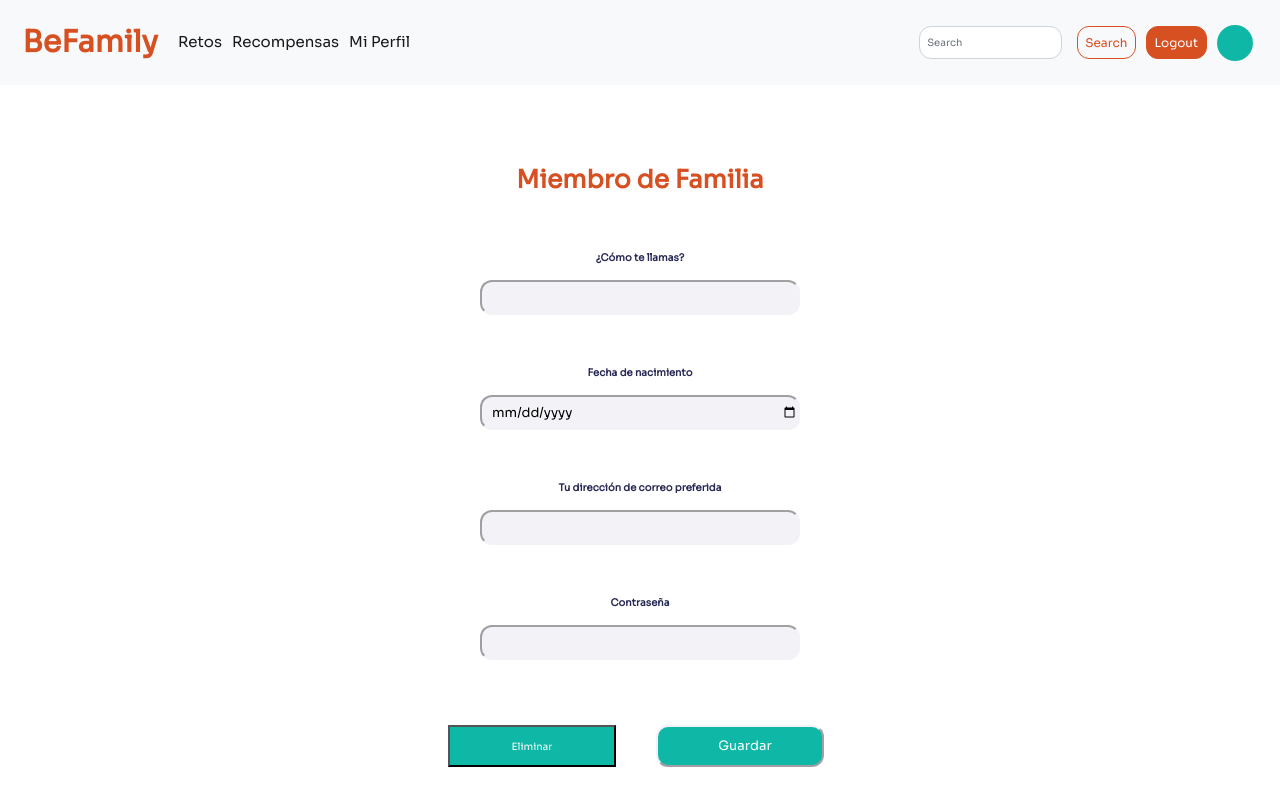
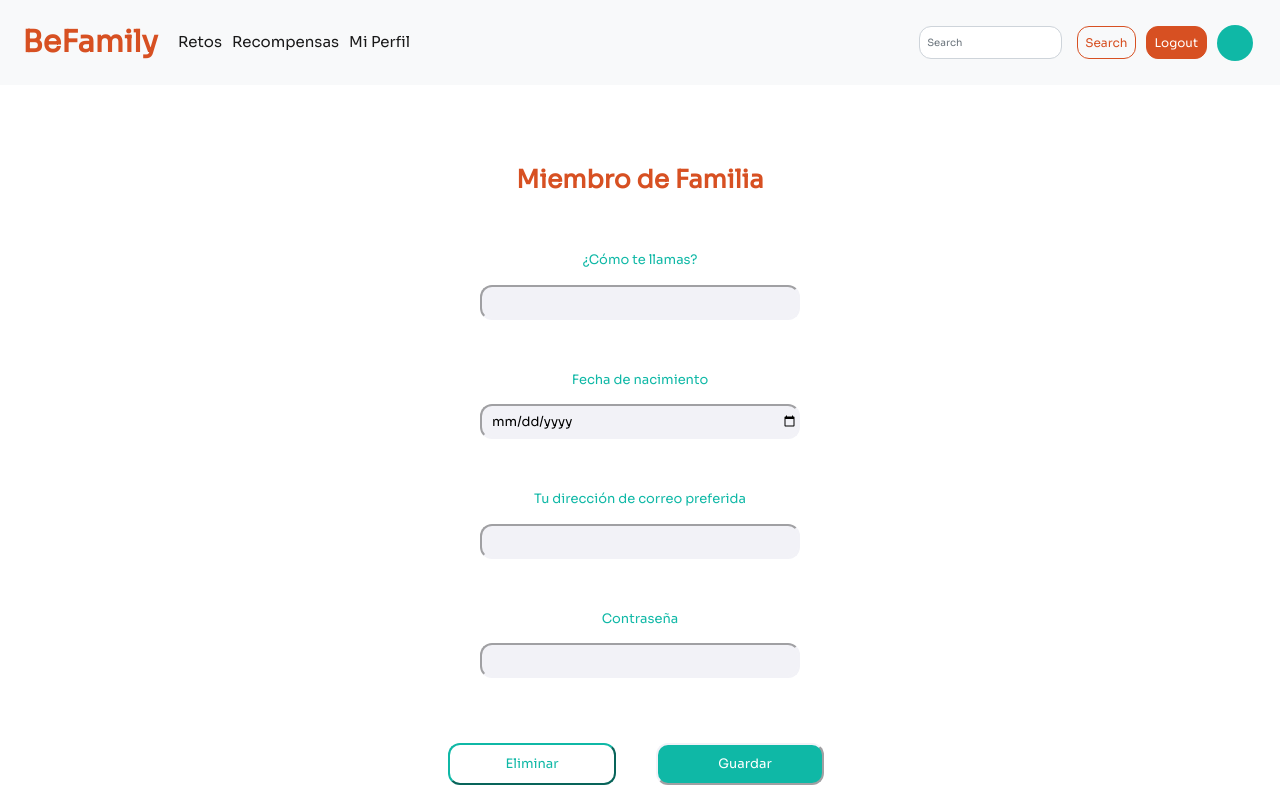
Before and after one commit to SusanaChen03/Front_React_BeFamily, a React (Create React App) app: page /addMember in a window 1280 px wide. Built offline with nearby package versions, Linux system fonts and the light colour scheme; sample sign-in values are in the browser's storage; a web font is replaced by a local one.

Commit message:
Clean and modify styles

```diff
--- a/src/components/DetailProfile/DetailProfile.css
+++ b/src/components/DetailProfile/DetailProfile.css
@@ -14,12 +14,7 @@
 }
 
 .value{
-    font-size: 12px;
+    font-size: 15px;
     margin-left: 20px;
     font-weight: normal;
 }
-
-
-/* .hide{
-    display:none;
-} */
--- a/src/components/MiniCardChallenger/MiniCardChallenger.css
+++ b/src/components/MiniCardChallenger/MiniCardChallenger.css
@@ -110,7 +110,7 @@ body {
 }
 
 .inside-page__btn--city::before {
-  background-color:  #D75022;
+  background-color: #0FB8A6;
 }
 
 .inside-page__btn--ski {
--- a/src/components/PopUp/Popup.css
+++ b/src/components/PopUp/Popup.css
@@ -2,10 +2,10 @@
   position: fixed;
   box-sizing: border-box;
   top: 7em;
-  right: 2em;
+  right: 6em;
   z-index: 99;
   transition: transform 0.6s ease-in-out;
-  animation: banner-in-right 0.7s;
+  animation: banner-in-left 0.7s;
   background-color: white;
   border-radius: 1em;
   border: 2px solid  #0FB8A6;
@@ -20,11 +20,12 @@
 .popup:hover {
   box-shadow: 0 0 12px #fff;
 }
-@keyframes banner-in-right {
+
+@keyframes banner-in-left {
   from {
-    transform: translateX(100%);
+    transform: translateY(100%);
   }
   to {
-    transform: translateX(0);
+    transform: translateY(0);
   }
 }
--- a/src/components/RewardLabel/RewardLabel.css
+++ b/src/components/RewardLabel/RewardLabel.css
@@ -14,12 +14,15 @@
 
 .rewardName{
     font-size: 12px;
+    margin-top: 6px;
 }
+
 .selectedReward{
     border-color:#D75022;    ;
     border-width: 3px;
     border-style: solid;
 }
+
 .rewardsel{
     cursor: pointer;
 }
--- a/src/containers/CreateChallenge/CreateChallenge.css
+++ b/src/containers/CreateChallenge/CreateChallenge.css
@@ -4,7 +4,8 @@
 
 .labelCh{
     margin-top: 50px;
-    font-weight: bold;
+    font-size: 13px;
+    color:#0FB8A6;
 }
 
 .repeat{
@@ -59,6 +60,7 @@
     border-color: #F2F2F7;
     font-size: 13px;
 }
+
 .ColorActive{
     display: flex;
     flex-direction: row;
@@ -67,19 +69,36 @@
     margin-left: 73px;
     margin-top: 33px;
 }
+
 .operation{
     margin-left: 35%;
     width: 50%;
 }
+
 .btnSave{
     float:left;
     margin-right: 40px;;
 }
+
 .btnDelete{
     float:left;
     margin-right: 40px;;
 }
+
 .containerCH{
     margin-bottom: 30px;
+}
+
+.deleteButton{
+    border-color:#0FB8A6;
+    background-color: white;
+    color:#0FB8A6;
+    border-radius: 12px;
+    font-size: 13px;
+}
+
+.deleteButton:hover{
+    background-color: #0FB8A6;
+    color: white;
 
 }
--- a/src/containers/CreateReward/CreateReward.css
+++ b/src/containers/CreateReward/CreateReward.css
@@ -1,10 +1,12 @@
 .chcolor{
     width: 130px !important;
 }
+
 .divColor{
     width: 300px !important;
     margin-right: 50px;
 }
+
 .ColorActive{
     display: flex;
     flex-direction: row;
@@ -13,22 +15,28 @@
     margin-left: 73px;
     margin-top: 33px;
 }
+
 .h1rw{
     color: #D75022;
 }
 
 .labelrw{
     margin-top: 50px;
-    font-weight: bold;
+
+    color:#0FB8A6;
+    font-size: 13px;
 }
+
 .btnSave{
     float:left;
     margin-right: 40px;;
 }
+
 .btnDelete{
     float:left;
     margin-right: 40px;;
 }
+
 .operation{
     margin-left: 35%;
     width: 50%;
--- a/src/containers/Profile/Profile.css
+++ b/src/containers/Profile/Profile.css
@@ -17,7 +17,7 @@
     border-color:#0FB8A6;
     color: #ffffff;
     font-size: 12px;
-    width: 150px;
+    width: 200px;
     border-radius: 5px;
 }
 
@@ -56,3 +56,7 @@
 .iconAddd:hover{
     color:#D75022;
 }
+
+th{
+    font-size: 12px;
+}
--- a/src/containers/Profile/Profile.js
+++ b/src/containers/Profile/Profile.js
@@ -59,11 +59,11 @@ const Profile = () => {
 
       {<DetailProfile user={profileUser} />}
 
-      <div className="updateButton hide">
+      {/* <div className="updateButton hide">
         <button type="button" class="btn btn-warning update">
           Modificar Datos
         </button>
-      </div>
+      </div> */}
 
       <div className="profileData2">
         <h3 className="titleFamliy">
@@ -82,12 +82,13 @@ const Profile = () => {
               <th scope="col">Nombre</th>
               <th scope="col">Fecha Nac.</th>
               <th scope="col">Email</th>
+              <th scope="col"></th>
             </tr>
           </thead>
           <tbody>
-          {members.map((member) => {
-                  return <DetailMember member={member} />;
-                })}
+            {members.map((member) => {
+              return <DetailMember member={member} />;
+            })}
           </tbody>
         </table>
       </div>
```
